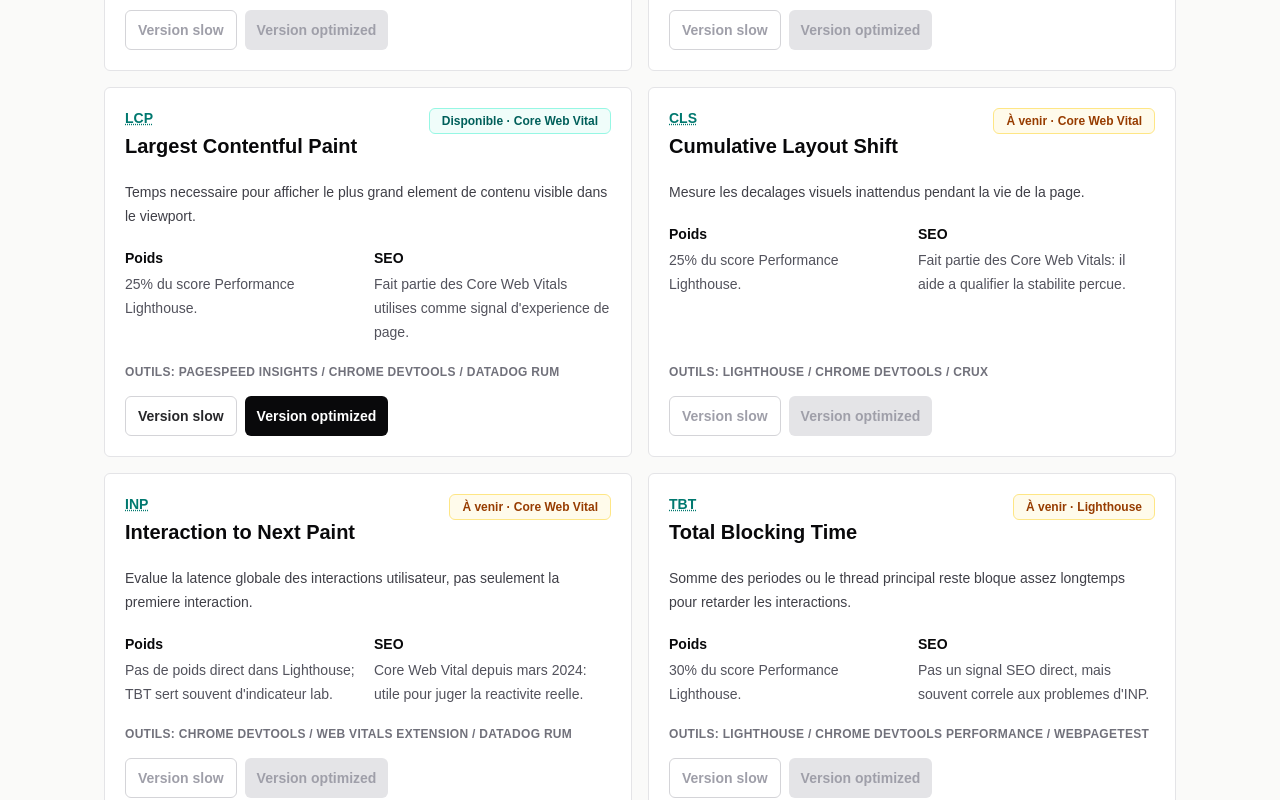
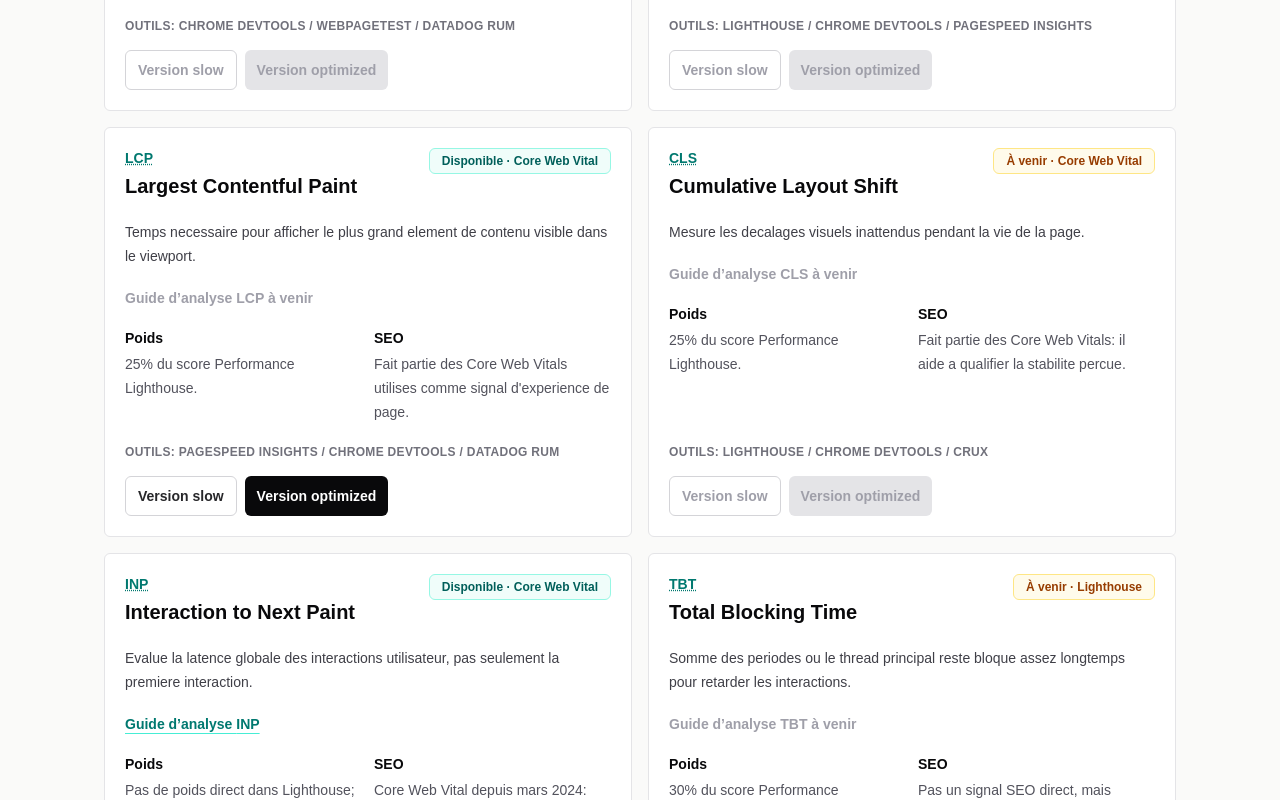
Before and after one commit to manuelWeb/web-perf-lab, a Next.js app: page / in a window 1280 px wide. Shown: the part 800-1600 px from the top of the page. Built offline with nearby package versions, Linux system fonts and the light colour scheme.

Commit message:
feat: expose INP guides and experiments on index

```diff
--- a/src/app/page.tsx
+++ b/src/app/page.tsx
@@ -67,6 +67,11 @@ export default function Home() {
 }
 
 function MetricCard({ metric }: { metric: PerformanceMetric }) {
+  const hasSlowRoute = metric.experimentRoutes.slow;
+  const hasOptimizedRoute = metric.experimentRoutes.optimized;
+  const hasAnyExperimentRoute = hasSlowRoute || hasOptimizedRoute;
+  const isCompleteExperiment = hasSlowRoute && hasOptimizedRoute;
+
   return (
     <article className="flex h-full flex-col gap-5 rounded-md border border-zinc-200 bg-white p-5">
       <div className="flex flex-col gap-3 sm:flex-row sm:items-start sm:justify-between">
@@ -80,17 +85,39 @@ function MetricCard({ metric }: { metric: PerformanceMetric }) {
         </div>
         <span
           className={`w-fit rounded-md border px-3 py-1 text-xs font-semibold ${
-            metric.hasExperimentRoutes
+            isCompleteExperiment
               ? "border-teal-200 bg-teal-50 text-teal-800"
+              : hasAnyExperimentRoute
+                ? "border-sky-200 bg-sky-50 text-sky-800"
               : "border-amber-200 bg-amber-50 text-amber-800"
           }`}
         >
-          {metric.hasExperimentRoutes ? "Disponible" : "À venir"} ·{" "}
-          {metric.status}
+          {isCompleteExperiment
+            ? "Disponible"
+            : hasAnyExperimentRoute
+              ? "En cours"
+              : "À venir"}{" "}
+          · {metric.status}
         </span>
       </div>
 
       <p className="text-sm leading-6 text-zinc-700">{metric.description}</p>
+
+      {metric.hasAnalysisGuide ? (
+        <Link
+          className="w-fit text-sm font-semibold text-teal-700 underline decoration-teal-300 underline-offset-4 transition-colors hover:text-teal-900"
+          href={`/${metric.id}/analysis`}
+        >
+          Guide d’analyse {metric.name}
+        </Link>
+      ) : (
+        <p
+          aria-disabled="true"
+          className="w-fit text-sm font-semibold text-zinc-400"
+        >
+          Guide d’analyse {metric.name} à venir
+        </p>
+      )}
 
       <dl className="grid gap-3 text-sm sm:grid-cols-2">
         <div>
@@ -111,9 +138,9 @@ function MetricCard({ metric }: { metric: PerformanceMetric }) {
         </p>
         <div className="flex flex-col gap-2 sm:flex-row">
           <Link
-            aria-disabled={!metric.hasExperimentRoutes}
+            aria-disabled={!hasSlowRoute}
             className={`inline-flex h-10 items-center justify-center rounded-md border border-zinc-300 px-3 text-sm font-semibold transition-colors ${
-              metric.hasExperimentRoutes
+              hasSlowRoute
                 ? "text-zinc-800 hover:bg-zinc-50"
                 : "pointer-events-none text-zinc-400"
             }`}
@@ -122,9 +149,9 @@ function MetricCard({ metric }: { metric: PerformanceMetric }) {
             Version slow
           </Link>
           <Link
-            aria-disabled={!metric.hasExperimentRoutes}
+            aria-disabled={!hasOptimizedRoute}
             className={`inline-flex h-10 items-center justify-center rounded-md px-3 text-sm font-semibold transition-colors ${
-              metric.hasExperimentRoutes
+              hasOptimizedRoute
                 ? "bg-zinc-950 text-white hover:bg-zinc-800"
                 : "pointer-events-none bg-zinc-200 text-zinc-400"
             }`}
--- a/src/lib/performance-metrics.ts
+++ b/src/lib/performance-metrics.ts
@@ -5,7 +5,11 @@ export type PerformanceMetric = {
   status: "Core Web Vital" | "Lighthouse" | "Diagnostic";
   scoreWeight: string;
   description: string;
-  hasExperimentRoutes: boolean;
+  hasAnalysisGuide: boolean;
+  experimentRoutes: {
+    optimized: boolean;
+    slow: boolean;
+  };
   seoImpact: string;
   tools: readonly string[];
 };
@@ -19,7 +23,11 @@ export const performanceMetrics = [
     scoreWeight: "Pas de poids direct dans le score Lighthouse.",
     description:
       "Temps entre la requete navigateur et le premier octet de reponse serveur. Il aide a comprendre le cout serveur, reseau, cache et edge.",
-    hasExperimentRoutes: false,
+    hasAnalysisGuide: false,
+    experimentRoutes: {
+      optimized: false,
+      slow: false,
+    },
     seoImpact:
       "Impact surtout indirect: un mauvais TTFB retarde souvent FCP et LCP.",
     tools: ["Chrome DevTools", "WebPageTest", "Datadog RUM"],
@@ -32,7 +40,11 @@ export const performanceMetrics = [
     scoreWeight: "10% du score Performance Lighthouse.",
     description:
       "Moment ou le premier contenu visible apparait: texte, image, SVG ou canvas non vide.",
-    hasExperimentRoutes: false,
+    hasAnalysisGuide: false,
+    experimentRoutes: {
+      optimized: false,
+      slow: false,
+    },
     seoImpact:
       "Pas un Core Web Vital, mais un FCP lent signale souvent un rendu initial trop tardif.",
     tools: ["Lighthouse", "Chrome DevTools", "PageSpeed Insights"],
@@ -45,7 +57,11 @@ export const performanceMetrics = [
     scoreWeight: "25% du score Performance Lighthouse.",
     description:
       "Temps necessaire pour afficher le plus grand element de contenu visible dans le viewport.",
-    hasExperimentRoutes: true,
+    hasAnalysisGuide: false,
+    experimentRoutes: {
+      optimized: true,
+      slow: true,
+    },
     seoImpact:
       "Fait partie des Core Web Vitals utilises comme signal d'experience de page.",
     tools: ["PageSpeed Insights", "Chrome DevTools", "Datadog RUM"],
@@ -58,7 +74,11 @@ export const performanceMetrics = [
     scoreWeight: "25% du score Performance Lighthouse.",
     description:
       "Mesure les decalages visuels inattendus pendant la vie de la page.",
-    hasExperimentRoutes: false,
+    hasAnalysisGuide: false,
+    experimentRoutes: {
+      optimized: false,
+      slow: false,
+    },
     seoImpact:
       "Fait partie des Core Web Vitals: il aide a qualifier la stabilite percue.",
     tools: ["Lighthouse", "Chrome DevTools", "CrUX"],
@@ -72,7 +92,11 @@ export const performanceMetrics = [
       "Pas de poids direct dans Lighthouse; TBT sert souvent d'indicateur lab.",
     description:
       "Evalue la latence globale des interactions utilisateur, pas seulement la premiere interaction.",
-    hasExperimentRoutes: false,
+    hasAnalysisGuide: true,
+    experimentRoutes: {
+      optimized: true,
+      slow: true,
+    },
     seoImpact:
       "Core Web Vital depuis mars 2024: utile pour juger la reactivite reelle.",
     tools: ["Chrome DevTools", "Web Vitals extension", "Datadog RUM"],
@@ -85,7 +109,11 @@ export const performanceMetrics = [
     scoreWeight: "30% du score Performance Lighthouse.",
     description:
       "Somme des periodes ou le thread principal reste bloque assez longtemps pour retarder les interactions.",
-    hasExperimentRoutes: false,
+    hasAnalysisGuide: false,
+    experimentRoutes: {
+      optimized: false,
+      slow: false,
+    },
     seoImpact:
       "Pas un signal SEO direct, mais souvent correle aux problemes d'INP.",
     tools: ["Lighthouse", "Chrome DevTools Performance", "WebPageTest"],
@@ -98,7 +126,11 @@ export const performanceMetrics = [
     scoreWeight: "10% du score Performance Lighthouse.",
     description:
       "Resume la vitesse a laquelle le contenu visible se remplit pendant le chargement.",
-    hasExperimentRoutes: false,
+    hasAnalysisGuide: false,
+    experimentRoutes: {
+      optimized: false,
+      slow: false,
+    },
     seoImpact:
       "Indicateur lab utile pour diagnostiquer le ressenti visuel, sans statut Core Web Vital.",
     tools: ["Lighthouse", "WebPageTest"],
```
